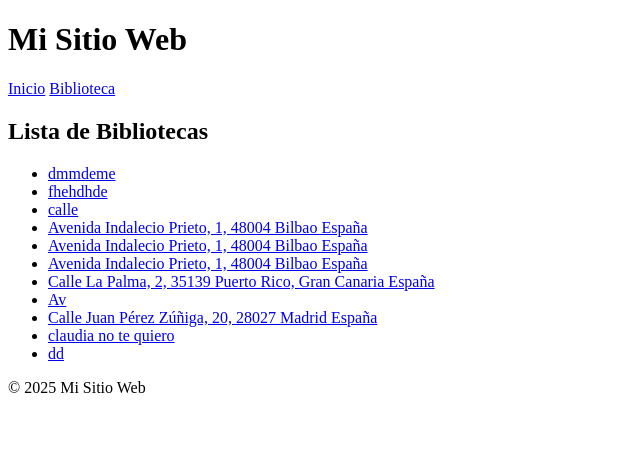
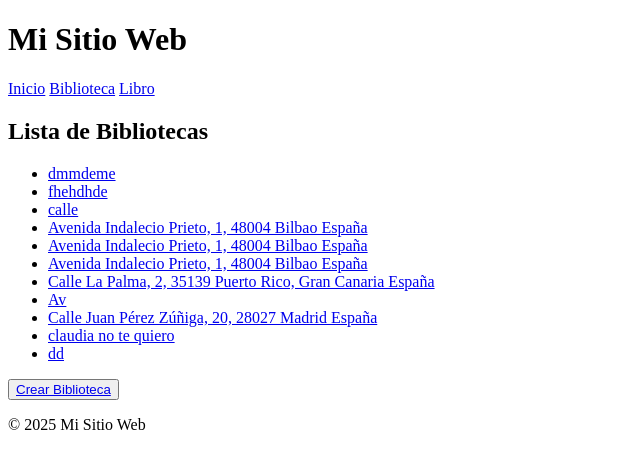
Before and after one commit to HJDeles398/ArquitecturaSoftware, a Django app: page /app_practica4_bd/libraries/BibliotecaPagina in a window 1280 px wide. Shown: the top 469 px of the page, without its empty margins (0-640 px from the left). Run offline with Django 5.2, Linux system fonts and the light colour scheme; data comes from the database, SQL or seed files in the repository; both versions use the stored data as it was after the commit.

Commit message:
Añadidos formularios y paginas relacionadas con libro  de la práctica Evaluable 2

```diff
--- a/app_practica4_bd/templates/base.html
+++ b/app_practica4_bd/templates/base.html
@@ -11,6 +11,7 @@
 <nav>
 <a href="{% url 'inicio' %}">Inicio</a>
 <a href="{% url 'paginaBiblioteca' %}">Biblioteca</a>
+<a href="{% url 'paginaLibro' %}">Libro</a>
 </nav>
 </header>
 <main>
--- a/app_practica4_bd/templates/biblioteca/biblioteca.html
+++ b/app_practica4_bd/templates/biblioteca/biblioteca.html
@@ -13,4 +13,7 @@
     <p>No hay elementos.</p>
   {% endfor %}
 </ul>
+<button>
+  <a href="{% url 'nuevaBiblioteca' %}">Crear Biblioteca</a>
+</button>
 {% endblock %}
--- a/app_practica4_bd/urls.py
+++ b/app_practica4_bd/urls.py
@@ -23,7 +23,14 @@ urlpatterns = [
 
     #FORMULARIOS Y PAGINAS
     path('libraries/new/', nuevaBiblioteca, name="nuevaBiblioteca"),
-    path('libraries/BibliotecaPagina', PaginaBiblioteca, name="paginaBiblioteca"),
+    path('libraries/BibliotecaPagina', paginaBiblioteca, name="paginaBiblioteca"),
     path('libraries/detalleBibliotecaPagina/<int:id_biblioteca>/', detalleBibliotecaPagina, name='detalleBibliotecaPagina'),
 
+    path('books/new/', nuevoLibro, name="nuevoLibro"),
+    path('books/LibroPagina', paginaLibro, name="paginaLibro"),
+    path('books/detalleLibroPagina/<int:id_libro>/', detalleLibroPagina, name='detalleLibroPagina'),
+    path('books/detalleLibroPagina/put/<int:id_libro>/', editarLibro, name='putDetalleLibroPagina'),
+    path('books/detalleLibroPagina/delete/<int:id_libro>/', eliminarLibro, name='deleteDetalleLibroPagina'),
+
+
 ]
--- a/app_practica4_bd/views.py
+++ b/app_practica4_bd/views.py
@@ -1,10 +1,11 @@
 from django.http import JsonResponse
 from .models import Biblioteca, Usuario, Libro, Prestamo
 from django.views.decorators.csrf import csrf_exempt
-from .forms import BibliotecaForm
-from django.shortcuts import render, redirect
+from .forms import BibliotecaForm, LibroForm
+from django.shortcuts import render, redirect, get_object_or_404
 import json
 import datetime
+from django.db.models import Prefetch
 
 def inicio(request):
     contexto = {'mensaje': '¡Bienvenid@ a mi Biblioteca Virtual de Hilario Javier Del Valle Escolar!'}
@@ -321,23 +322,20 @@ def devolverPrestamo(request, id_prestamo):
 
     return JsonResponse({"error": "Método no permitido"}, status=405)
 
+
 #Formularios
 def nuevaBiblioteca(request):
     if request.method == 'POST':
         form = BibliotecaForm(request.POST)
         if form.is_valid():
             form.save()
-            return redirect('listarBibliotecas')
+            return redirect('paginaBiblioteca')
     else:
         form = BibliotecaForm()
-    return render(request, 'formCrearBiblioteca.html', {'form': form, 'titulo': 'Nueva Biblioteca'})
-
-
+    return render(request, 'biblioteca/formCrearBiblioteca.html', {'form': form, 'titulo': 'Nueva Biblioteca'})
 #Paginas
-def PaginaBiblioteca(request):
+def paginaBiblioteca(request):
     return render(request, 'biblioteca/biblioteca.html', {'lista': obtener_bibliotecas()})
-
-
 def detalleBibliotecaPagina(request, id_biblioteca):
     disponible = request.GET.get('disponible')  # opcional
     biblioteca, libros = obtener_libros_en_biblioteca(id_biblioteca, disponible)
@@ -351,3 +349,47 @@ def detalleBibliotecaPagina(request, id_biblioteca):
         'biblioteca': biblioteca,
         'libros': libros
     })
+
+
+def nuevoLibro(request):
+    if request.method == 'POST':
+        form = LibroForm(request.POST)
+        if form.is_valid():
+            form.save()
+            return redirect('paginaLibro')
+    else:
+        form = LibroForm()
+    return render(request, 'libro/formCrearLibro.html', {'form': form, 'titulo': 'Nuevo Libro'})
+def paginaLibro(request):
+    bibliotecas = Biblioteca.objects.prefetch_related(
+        Prefetch('libro_set', queryset=Libro.objects.all())
+    )
+    return render(request, 'libro/libro.html', {
+        'bibliotecas': bibliotecas
+    })
+def detalleLibroPagina(request, id_libro):
+    libro = get_object_or_404(Libro, id=id_libro)
+
+    # Comprobar disponibilidad (si hay préstamo sin devolución)
+    esta_prestado = libro.prestamo_set.filter(fecha_devolucion__isnull=True).exists()
+
+    return render(request, 'libro/detalleLibroPagina.html', {
+        'libro': libro,
+        'disponible': not esta_prestado
+    })
+def editarLibro(request, id_libro):
+    libro = get_object_or_404(Libro, id=id_libro)
+    if request.method == 'POST':
+        form = LibroForm(request.POST, instance=libro)
+        if form.is_valid():
+            form.save()
+            return redirect('detalleLibroPagina', id_libro=libro.id)
+    else:
+        form = LibroForm(instance=libro)
+    return render(request, 'libro/formEditarLibro.html', {'form': form, 'titulo': 'Editar Libro'})
+def eliminarLibro(request, id_libro):
+    libro = get_object_or_404(Libro, id=id_libro)
+    if request.method == 'POST':
+        libro.delete()
+        return redirect('paginaLibro')
+    return render(request, 'libro/formEliminarLibro.html', {'libro': libro})
```
Also changed, not shown: app_practica4_bd/forms.py (+6 -1 lines), app_practica4_bd/templates/libro/detalleLibroPagina.html (added, +25 -0 lines), app_practica4_bd/templates/libro/formCrearLibro.html (added, +12 -0 lines), app_practica4_bd/templates/libro/formEditarLibro.html (added, +15 -0 lines), app_practica4_bd/templates/libro/formEliminarLibro.html (added, +12 -0 lines), app_practica4_bd/templates/libro/libro.html (added, +28 -0 lines), db.sqlite3.
